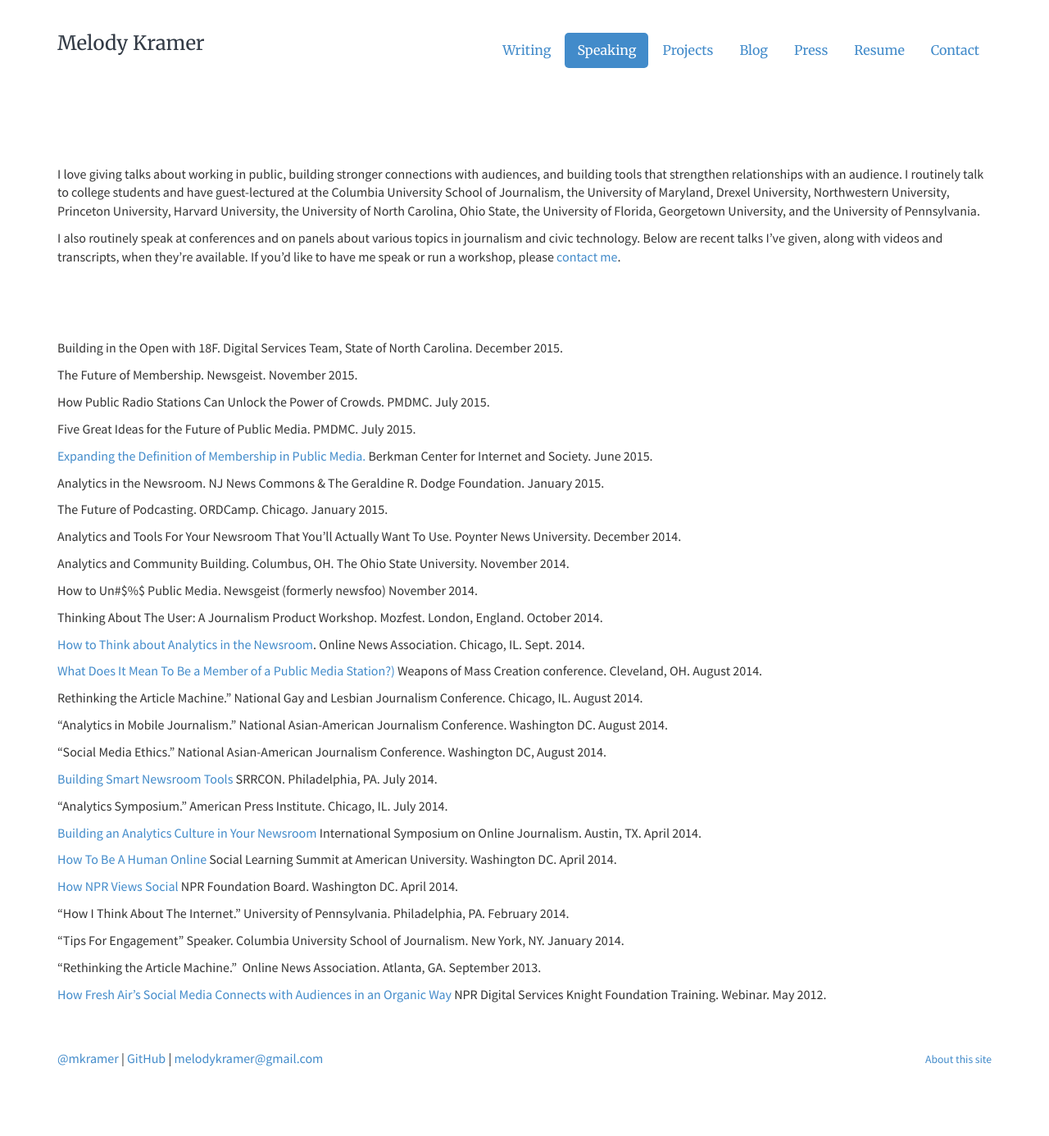
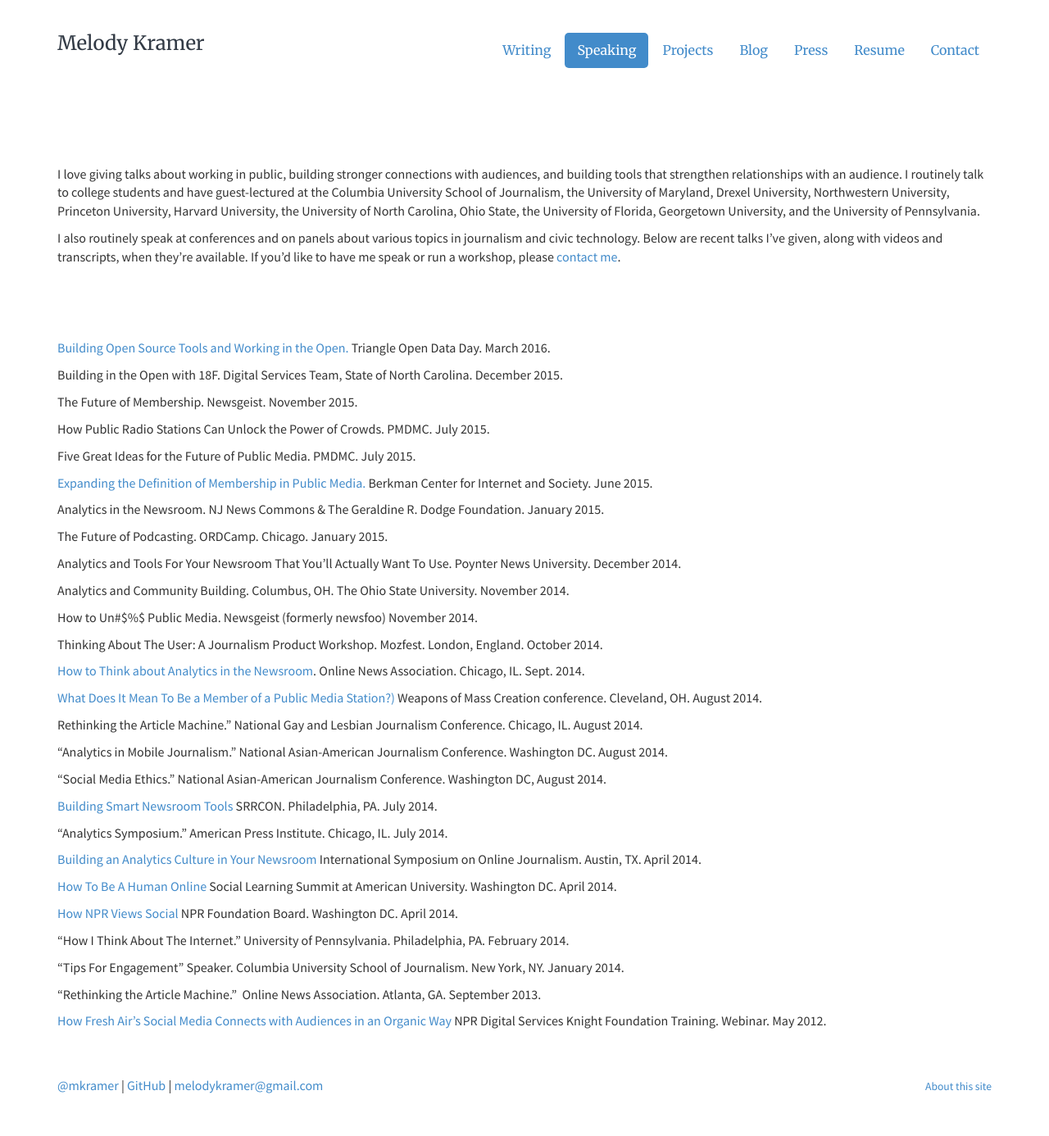
Before and after one commit to melodykramer/old-website, a Jekyll site: the page built from speaking.md, in a window 1280 px wide. Shown: the whole page at 82% size. Built offline with Jekyll 4.4.1, drawn with Linux system fonts in a browser that asks for light colours; before the commit the page ends 1353 px from its top, so only the background shows below that.

Commit message:
Update speaking.md

```diff
--- a/speaking.md
+++ b/speaking.md
@@ -25,6 +25,7 @@
 <br>
 <br>
 
+[Building Open Source Tools and Working in the Open.](http://melodykramer.github.io/2016/03/05/open-data-day-notes) Triangle Open Data Day. March 2016.
 
 Building in the Open with 18F. Digital Services Team, State of North Carolina. December 2015.
 
```
